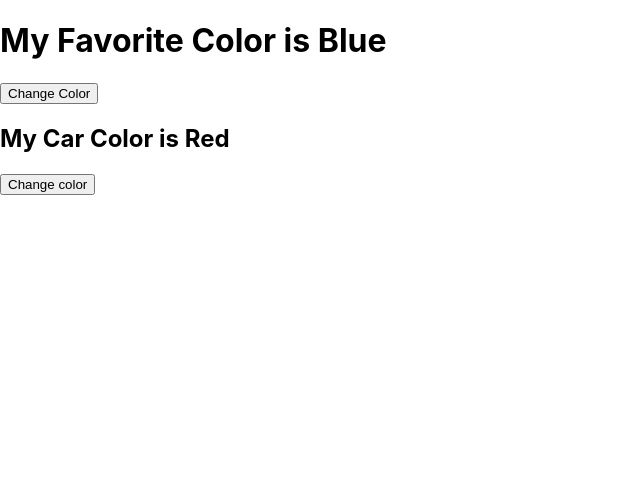
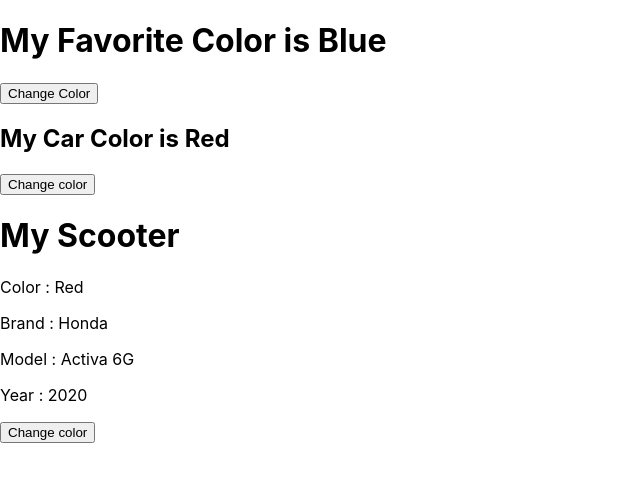
Before and after one commit to ruhan-2908/Reactify, a React (Create React App) app: page / in a window 1280 px wide. Shown: the top 482 px of the page, without its empty margins (0-640 px from the left). Built offline with nearby package versions, Linux system fonts and the light colour scheme.

Commit message:
Added Scooter.js

```diff
--- /dev/null
+++ b/src/components/Scooter.js
@@ -0,0 +1,34 @@
+import { useState } from "react"
+
+function Scooter()
+{
+    // const [color, setState] = useState("Red");
+    // const [brand, setBrand] = useState("Honda");
+    // const [model, setModel] = useState("Activa 6G");
+    // const [year, setYear] = useState("2020");
+
+
+    const [scooter, setScooter] = useState({
+        color : "Red",
+        brand : "Honda",
+        model : "Activa 6G",
+        year : 2020
+    });
+
+    function updateColor()
+    {
+        setScooter({color:"Blue"});
+    }
+
+
+    return <>
+        <h1> My Scooter</h1>
+        <p> Color : {scooter.color}</p>
+        <p> Brand : {scooter.brand}</p>
+        <p> Model : {scooter.model}</p>
+        <p> Year : {scooter.year}</p>
+        <button onClick={updateColor}>Change color</button>
+    </>
+}
+
+export default Scooter;
--- a/src/index.js
+++ b/src/index.js
@@ -5,12 +5,13 @@ import './index.css';
 import reportWebVitals from './reportWebVitals';
 import FavoriteColor  from './components/FavoriteColor';
 import Car from './components/Car'
-
+import Scooter from "./components/Scooter"
 const root = ReactDOM.createRoot(document.getElementById('root'));
 root.render(
   <React.StrictMode>
     <FavoriteColor/>
     <Car/>
+    <Scooter/>
   </React.StrictMode>
 );
 
```
